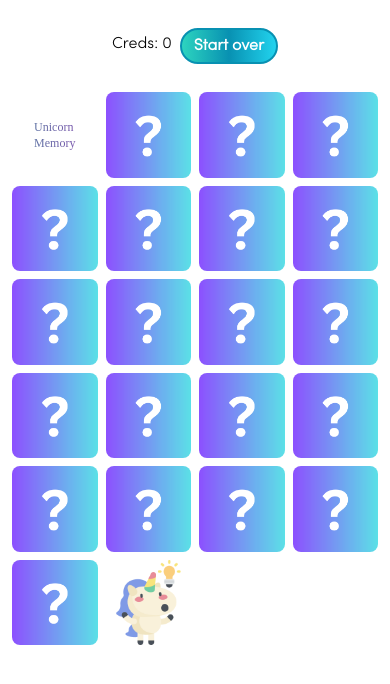
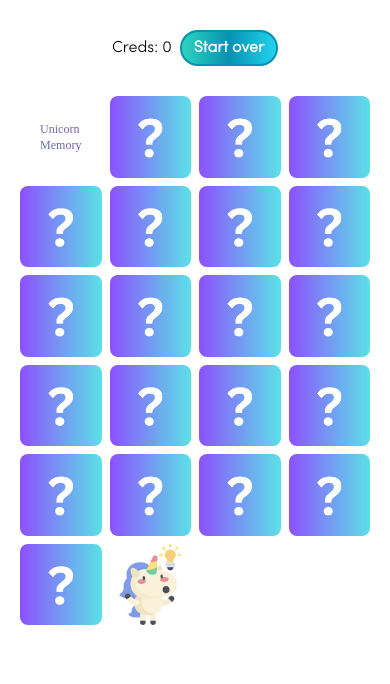
Before and after one commit to sofiahag/sofiahag-memory, a React (Create React App) app: page / in a window 390 px wide. Shown: the top 684 px of the page. Built offline with nearby package versions, Linux system fonts and the light colour scheme.

Commit message:
small fixes

```diff
--- a/src/components/Memory.jsx
+++ b/src/components/Memory.jsx
@@ -1,9 +1,12 @@
 import { useEffect, useState } from "react"
+
 import { pics } from "../assets/cards/cards"
 import lightBackCard from "../assets/uni-back-light.png"
 import darkBackCard from "../assets/uni-back-dark.png"
 import lightToggle from "../assets/day.png";
 import darkToggle from "../assets/night.png";
+
+//TODO Add confetti on complete
 
 function Game() {
 
@@ -81,9 +84,9 @@ function Game() {
 
     return (
         <div className="md:h-screen md:flex md:items-center md:justify-center">
-            <div className="columns-1 ml-12 mr-5 max-sm:columns-2 max-sm:justify-center max-sm:my-5 max-sm:flex max-sm:items-center
-                max-sm:ml-0 max-sm:mr-0">
-                <h3 className="mb-4 ml-3 font-sofia text-lg dark:text-white max-sm:ml-0 max-sm:mr-2 max-sm:mt-3 max-sm:text-base">
+            <div className="columns-1 lg:ml-12 lg:mr-5 md:ml-6 md:mr-1 max-sm:columns-2 max-sm:justify-center max-sm:my-5 max-sm:flex
+                max-sm:items-center max-sm:ml-0 max-sm:mr-0">
+                <h3 className="mb-4 lg:ml-5 md:ml-5 font-sofia text-lg dark:text-white max-sm:ml-0 max-sm:mr-2 max-sm:mt-4 max-sm:text-base">
                     Creds: {creds}
                 </h3>
                 <button className="font-sofia bg-gradient-to-r from-teal-400 via-cyan-600 to-cyan-400
@@ -92,8 +95,9 @@ function Game() {
                   max-sm:py-1 max-sm:px-3" onClick={startOver}>Start over
                 </button>
             </div>
-            <div className="grid lg:grid-cols-6 gap-4 m-12 md:grid-cols-4 max-sm:grid-cols-4 max-sm:gap-2 max-sm:m-3 max-sm:mt-3">
-            <h2 className="flex items-center justify-center font-mooli text-2xl max-md:text-xs gradient-text">
+            <div className="grid lg:grid-cols-6 gap-4 lg:m-12 md:grid-cols-4 md:m-6 max-sm:grid-cols-4 max-sm:gap-2 max-sm:m-5
+                max-sm:mt-3">
+            <h2 className="flex items-center justify-center font-mooli lg:text-2xl md:text-sm max-sm:text-xs gradient-text">
                 Unicorn<br></br>Memory
             </h2>
             {picsArray?.map((pic, index) => {
```
Also changed, not shown: public/manifest.json.
